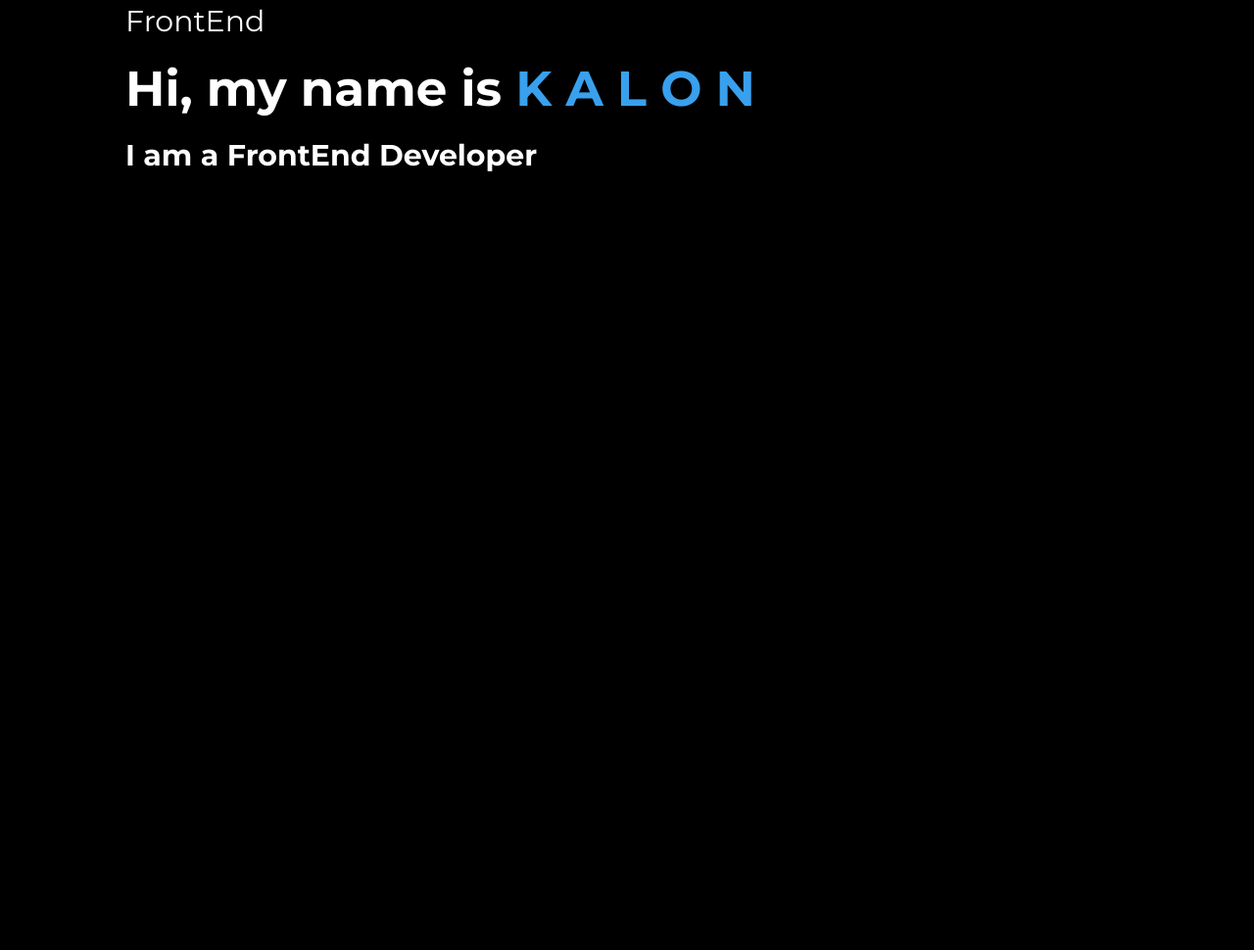
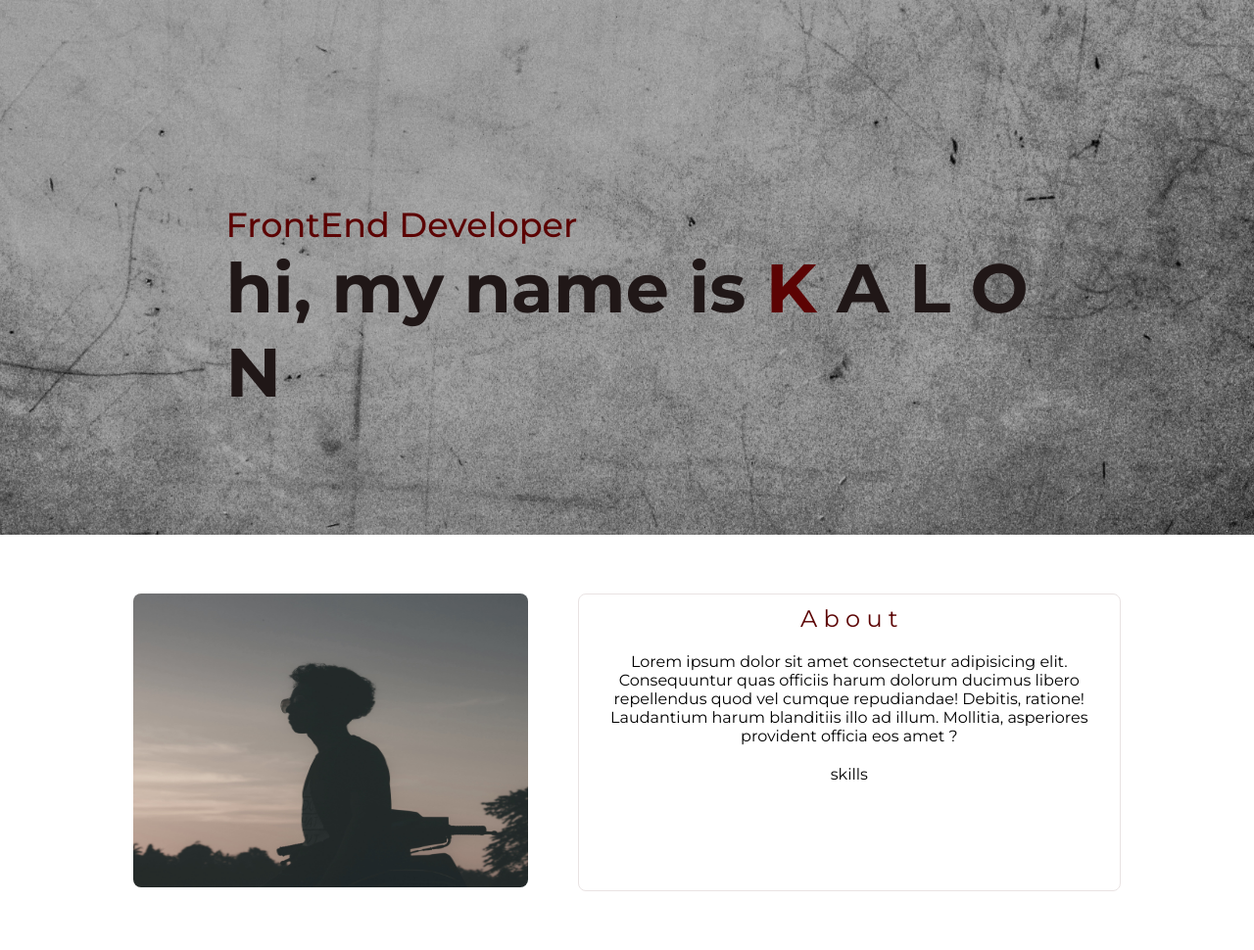
Before and after one commit to KalonOluwanifemi/portfolio_website, a plain HTML site: page index.html in a window 1280 px wide. Shown: the part 254-1224 px from the top of the page at 98% size. Before the commit the page ends 800 px from the top, so only its background shows below. Drawn offline with Linux system fonts and the light colour scheme.

Commit message:
styled the landing page of the portfolio website

```diff
--- a/index.html
+++ b/index.html
@@ -8,6 +8,9 @@
     <link rel="preconnect" href="https://fonts.gstatic.com" crossorigin>
     <link href="https://fonts.googleapis.com/css2?family=Montserrat:ital,wght@0,100..900;1,100..900&display=swap"
         rel="stylesheet">
+    <link rel="preconnect" href="https://fonts.googleapis.com">
+    <link rel="preconnect" href="https://fonts.gstatic.com" crossorigin>
+    <link href="https://fonts.googleapis.com/css2?family=Jura:wght@300..700&display=swap" rel="stylesheet">
         <link rel="stylesheet" href="style.css">
 </head>
 <body>
@@ -24,8 +27,33 @@
                 </ul>
             </nav>
             <div class="header-text">
-                <p>FrontEnd</p>
-                <h2>Hi, my name is <span>K A L O N</span> <br> <span class="header-text-span">I am a FrontEnd Developer</span></h2>
+                <p class="header-text-p"> FrontEnd Developer</p>
+                <h1>hi, my name  is  <span>K</span> A L O N </h1>
+            </div>
+        </div>
+    </div>
+
+    <!--About-->
+
+    <div id="about">
+        <div class="container">
+            <div class="row">
+                <div class="about-col-1">
+                    <img src="/images/about-img.jpg" alt="" width="250" height="300" >
+                </div>
+                <div class="about-col-2">
+                    <h2 class="subtitle">A b o u t</h2>
+                    <p>Lorem ipsum dolor sit amet consectetur adipisicing elit.
+                        Consequuntur quas officiis harum dolorum ducimus libero repellendus quod vel cumque repudiandae!
+                        Debitis, ratione! Laudantium harum blanditiis illo ad illum. Mollitia,
+                        asperiores provident officia eos amet ?
+                    </p>
+                    <div class="tab-titles">
+                        <p class="tab-links">skills</p>
+
+                    </div>
+
+                </div>
             </div>
         </div>
 
--- a/style.css
+++ b/style.css
@@ -6,13 +6,14 @@
         sans-serif;
 }
 body{
-    background: #000000;
-    color: rgb(255, 255, 255);
+    /* background: #373636; */
+    /* color: rgb(255, 255, 255); */
+    color: rgb(32, 23, 23);
 }
 #header{
     width: 100%;
     height: 100vh;
-    /* background-image: url('/images/image1.webp') ; */
+    background-image: url('/images/pexels-elina-araja-1743227-3377405.jpg') ;
     background-size: cover;
     background-position: center;
 }
@@ -26,7 +27,7 @@ body{
     font-size: 25px;
 }
 span {
-    color: #39A0ED;
+    color: #5c0303;
 }
 
 /* NAV BAR STYLES*/
@@ -52,26 +53,64 @@ nav ul li a{
 nav ul li a::after{
     content: '';
     width: 0%;
-    height: 3px;
-    background: #39A0ED;
+    height: 2px;
+    background: #5c0303;
     position: absolute;
     left: 0;
     bottom: -6px;
-    transition: 2s;
+    transition: 0.5s;
 }
 nav ul li a:hover::after{
     width: 100%;
 }
 
 .header-text{
-    margin-top: 20%;
-    font-size: 30px;
+    font-family: "Jura";
+    width: fit-content;
+    margin: 40% 10%;
+    font-size: 35px;
+    text-align: justify;
 }
-.header-text h2{
-    font-size: 50px;
-    margin-top: 20px;
+.header-text .header-text-p{
+    font-family: "Montserrat";
+    margin-top: 10px;
+    font-weight:500;
+    color:#5c0303 ;
 }
-.header-text h2 .header-text-span{
-    font-size: 30px;
-    color: white;
+.header-text p span{
+    margin-top: 10px;
+    font-weight: 100;
 }
+
+/*About*/
+#about{
+padding: 50px 10px;
+color:#5c0303;
+}
+.row{
+    display: flex;
+    justify-content: space-between;
+    flex-wrap: wrap;
+}
+.about-col-1{
+    flex-basis: 40%;
+}
+
+.about-col-1 img{
+    width: 100%;
+    border-radius:8px;
+}
+.about-col-2{
+    flex-basis: 55%;
+    border: 1px solid rgb(233, 227, 227);
+    border-radius: 8px;
+    padding: 10px;
+    text-align: center;
+}
+.about-col-2 .subtitle{
+    font-weight: 400;
+}
+.about-col-2 p{
+    color: black;
+    margin-top: 20px
+}
```
Also changed, not shown: images/about-img.jpg (added), images/pexels-cottonbro-5185166.jpg (added), images/pexels-elina-araja-1743227-3377405.jpg (added).
